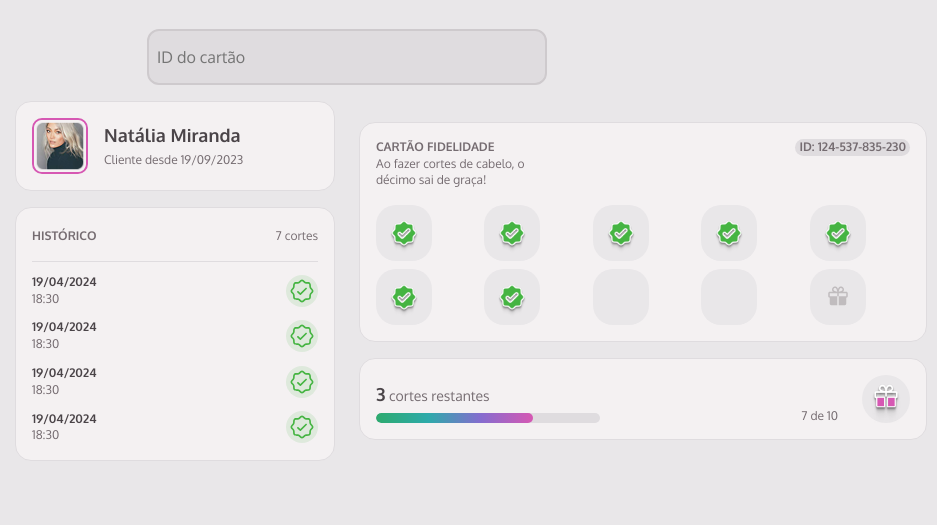
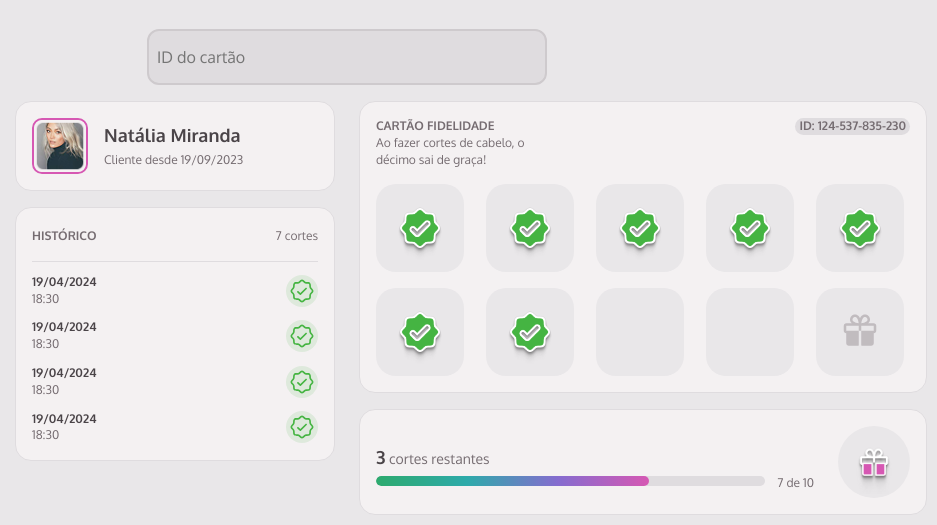
Before and after one commit to fellipesnoww/mba-web-fundamental-member-club, a website built with webpack: page index.html in a window 1280 px wide. Shown: the part 123-648 px from the top of the page, without its empty margins (293-1230 px from the left). Built offline with nearby package versions, Linux system fonts and the light colour scheme.

Commit message:
feature: change stamps when displayed in desktop

```diff
--- a/src/styles/cards.css
+++ b/src/styles/cards.css
@@ -119,4 +119,23 @@
 
         max-width: 35.5rem;
     }
+
+    & .stamps {
+        gap: 1rem;
+
+        & .stamp {
+            width: 5.5rem;
+            height: 5.5rem;
+
+            & img[src*="Check"] {
+                width: 4rem;
+                height: 4rem;
+            }
+
+            & img[src*="gift"] {
+                width: 2.5rem;
+                height: 2.5rem;
+            }
+        }
+    }
 }
--- a/src/styles/global.css
+++ b/src/styles/global.css
@@ -85,5 +85,7 @@ main {
         display: flex;
         padding: 0;
         margin: 0;
+        align-items: flex-start;
+        height: 100%;
     }
 }
--- a/src/styles/history.css
+++ b/src/styles/history.css
@@ -81,5 +81,6 @@
 @media (width >= 80em) {
     #cuts-history {
         max-width: 20rem;
+        height: 100%;
     }
 }
--- a/src/styles/remaning-cuts.css
+++ b/src/styles/remaning-cuts.css
@@ -86,6 +86,13 @@
 }
 
 @media (width >= 80em) {
+
+    & .remaning-cuts-section {
+        display: flex;
+        align-items: center;
+        justify-content: space-between;
+    }
+
     #remaning-cuts {
         grid-area: "cuts-needed";
         grid-row-start: 3;
@@ -95,4 +102,34 @@
 
         max-width: 35.5rem;
     }
+
+    .left-section {
+        max-width: 25rem;
+    }
+
+    & .right-section {
+        display: flex;
+        align-items: center;
+
+        & .progress-text {
+            font-size: var(--body---text--xs);
+            color: var(--base---gray-500);
+            margin-left: 0.75rem;
+            margin-right: 1.5rem;
+            margin-top: 2.5rem;
+        }
+
+        & .gift-icon {
+            width: 4.5rem;
+            height: 4.5rem;
+
+            border-radius: 50%;
+
+            & img {
+                width: 3rem;
+                height: 3rem;
+                margin-top: 1rem;
+            }
+        }
+    }
 }
```
